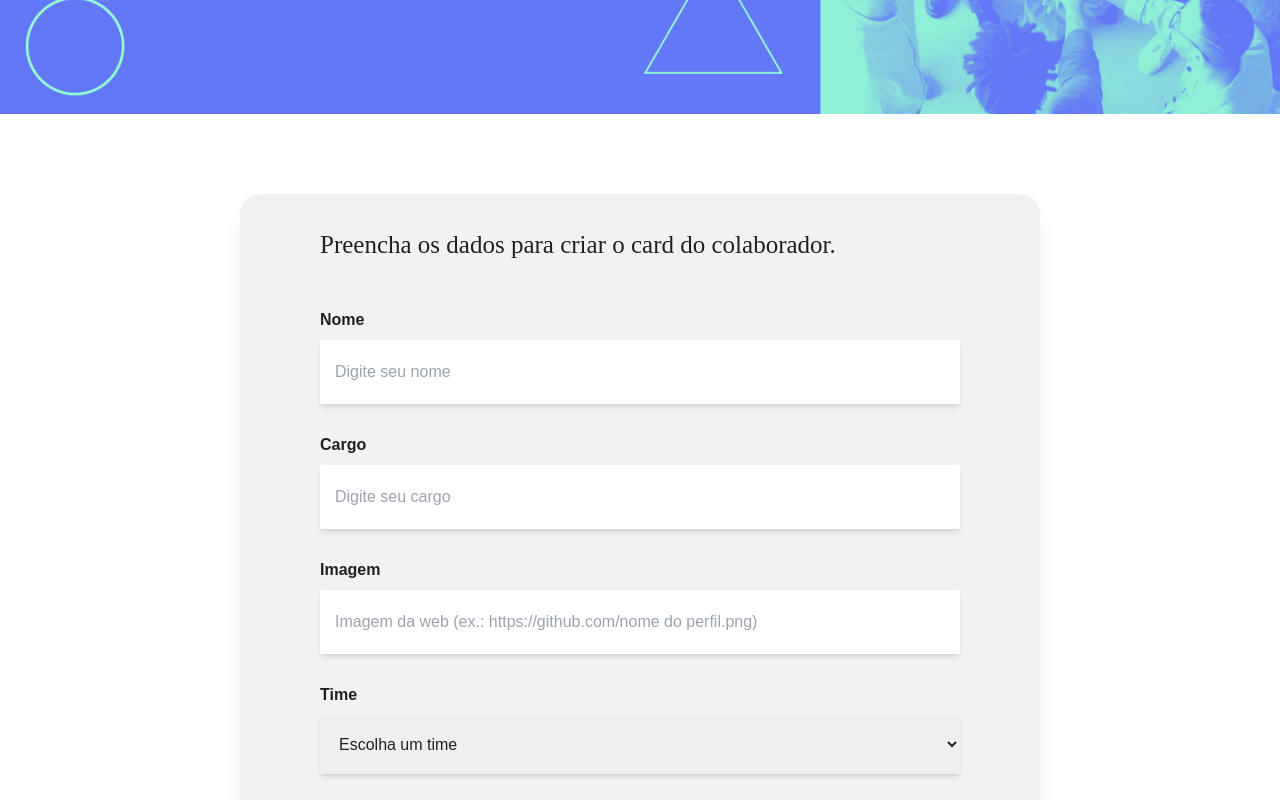
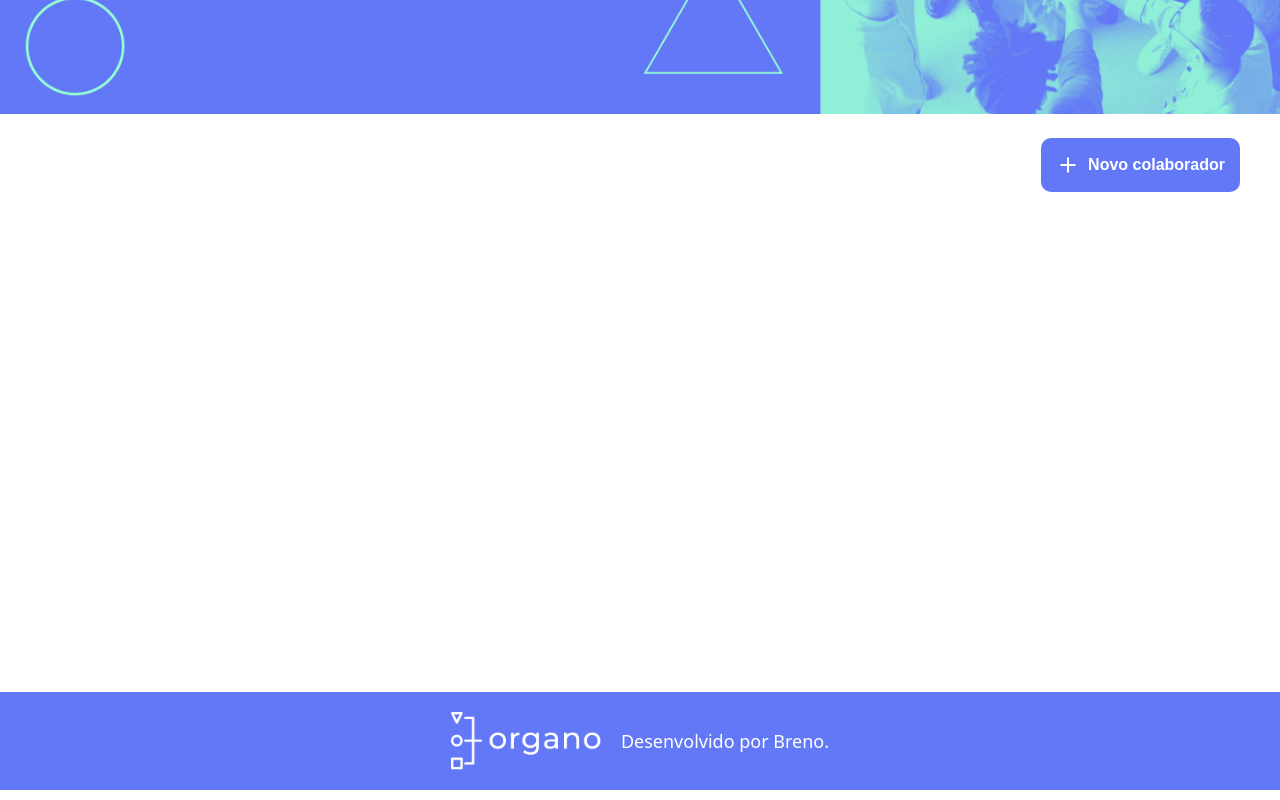
Before and after one commit to BrenoDev00/Organo, a React (Vite) app in the folder organo/: page / in a window 1280 px wide. Shown: the part 380-1180 px from the top of the page. Built offline with nearby package versions, Linux system fonts and the light colour scheme.

Commit message:
feat: add new collaborator button

```diff
--- a/organo/src/App.tsx
+++ b/organo/src/App.tsx
@@ -1,5 +1,9 @@
 import { useState } from "react";
+import { ModalContext } from "./contexts/ModalContext";
 import { Banner } from "./components/Banner";
+import { Button } from "./components/Button";
+import { IoMdAdd } from "react-icons/io";
+import { Modal } from "./components/Modal";
 import { Form } from "./components/Form";
 import { RecordCounter } from "./components/RecordCounter";
 import { SearchBar } from "./components/SearchBar";
@@ -14,6 +18,8 @@ function App() {
   const [filteredCollaborators, setFilteredCollaborators] = useState<
     CollaboratorType[]
   >([]);
+
+  const [isModalOpen, setIsModalOpen] = useState<boolean>(false);
 
   const onNewCollaboratorRegistered = (collaborator: CollaboratorType) => {
     const newCollaborators = [...collaborators, collaborator];
@@ -52,6 +58,18 @@ function App() {
     <>
       <Banner />
 
+      <div className="flex justify-end mt-6 mr-10">
+        <Button
+          type="button"
+          icon={<IoMdAdd className="h-6 w-6 fill-white" />}
+          title="Novo colaborador"
+          onClick={() => setIsModalOpen(!isModalOpen)}
+        />
+      </div>
+
+      <div className="min-h-[500px]">
+        <ModalContext.Provider value={{ isModalOpen, setIsModalOpen }}>
+          <Modal isOpen={isModalOpen}>
             <Form
               title="Preencha os dados para criar o card do colaborador."
               teams={teams.map((team) => team.teamName)}
@@ -59,6 +77,8 @@ function App() {
                 onNewCollaboratorRegistered(collaborator)
               }
             />
+          </Modal>
+        </ModalContext.Provider>
 
         {collaborators.length > 0 && (
           <>
@@ -84,6 +104,7 @@ function App() {
             removeCollaborator={removeCollaborator}
           />
         ))}
+      </div>
 
       <Footer />
     </>
--- a/organo/src/components/Button/index.tsx
+++ b/organo/src/components/Button/index.tsx
@@ -8,10 +8,10 @@ export const Button = (props: ButtonProps) => {
         props.variant === "secondary"
           ? "bg-white text-bg-blue border-2 border-bg-blue hover:bg-cyan-hover"
           : "bg-bg-blue hover:text-cyan-hover text-white"
-      } p-[15px] font-bold font-montserrat rounded-[10px] transition`}
+      } p-[15px] font-bold font-montserrat rounded-[10px] transition flex items-center gap-2`}
       type={props.type}
     >
-      {props.title}
+      {props.icon} {props.title}
     </button>
   );
 };
--- a/organo/src/components/Form/index.tsx
+++ b/organo/src/components/Form/index.tsx
@@ -1,8 +1,11 @@
-import { FormEvent, useState } from "react";
+import { FormEvent, useState, useContext } from "react";
+import { ModalContext } from "../../contexts/ModalContext";
 import { TextField } from "../TextField";
 import { Dropdown } from "../Dropdown";
 import { Button } from "../Button";
 import { FormProps } from "../../types/components";
+import { GiCancel } from "react-icons/gi";
+import { ModalContextType } from "../../types/contexts/ModalContext.type";
 
 export const Form = (props: FormProps) => {
   const [collaboratorName, setNameField] = useState<string>("");
@@ -27,12 +30,21 @@ export const Form = (props: FormProps) => {
     setTeamField("");
   };
 
+  const modalContext = useContext<ModalContextType | null>(ModalContext);
+
+  if (!modalContext) throw new Error("modalContext não pode ser nulo.");
+
   return (
     <section className=" mt-[80px] mb-[80px] flex justify-center ">
       <form
         onSubmit={preventDefault}
-        className="bg-light-gray shadow-xl w-[800px] text-dark-color py-[32px] px-[80px] flex flex-col  gap-[44px] rounded-[20px]"
+        className="relative bg-light-gray shadow-xl w-[800px] text-dark-color py-[32px] px-[80px] flex flex-col  gap-[44px] rounded-[20px]"
       >
+        <GiCancel
+          className="absolute right-6 top-4 w-6 h-6 fill-bg-blue cursor-pointer"
+          onClick={() => modalContext.setIsModalOpen(!modalContext.isModalOpen)}
+        />
+
         <h1 className="font-prata text-[25px] ">{props.title}</h1>
 
         <div className="flex flex-col gap-[29px]">
@@ -76,7 +88,19 @@ export const Form = (props: FormProps) => {
           />
 
           <div className="self-start">
-            <Button type="submit" title="Criar card" />
+            <Button
+              type="submit"
+              title="Criar card"
+              onClick={() => {
+                if (
+                  collaboratorName.length > 0 &&
+                  collaboratorPosition.length > 0 &&
+                  collaboratorTeam.length > 0
+                ) {
+                  return modalContext.setIsModalOpen(!modalContext.isModalOpen);
+                }
+              }}
+            />
           </div>
         </div>
       </form>
--- /dev/null
+++ b/organo/src/contexts/ModalContext.ts
@@ -0,0 +1,4 @@
+import { createContext } from "react";
+import { ModalContextType } from "../types/contexts/ModalContext.type";
+
+export const ModalContext = createContext<ModalContextType | null>(null);
--- a/organo/src/types/components/Button.type.ts
+++ b/organo/src/types/components/Button.type.ts
@@ -1,6 +1,9 @@
+import { ReactNode } from "react";
+
 export interface ButtonProps {
   onClick?: () => void;
   variant?: string;
+  icon?: ReactNode;
   type: "submit" | "reset" | "button";
   title: string;
 }
--- /dev/null
+++ b/organo/src/types/contexts/ModalContext.type.ts
@@ -0,0 +1,4 @@
+export interface ModalContextType {
+  isModalOpen: boolean;
+  setIsModalOpen: React.Dispatch<React.SetStateAction<boolean>>;
+}
```
Lines whose indentation alone changed are shown as unchanged.
